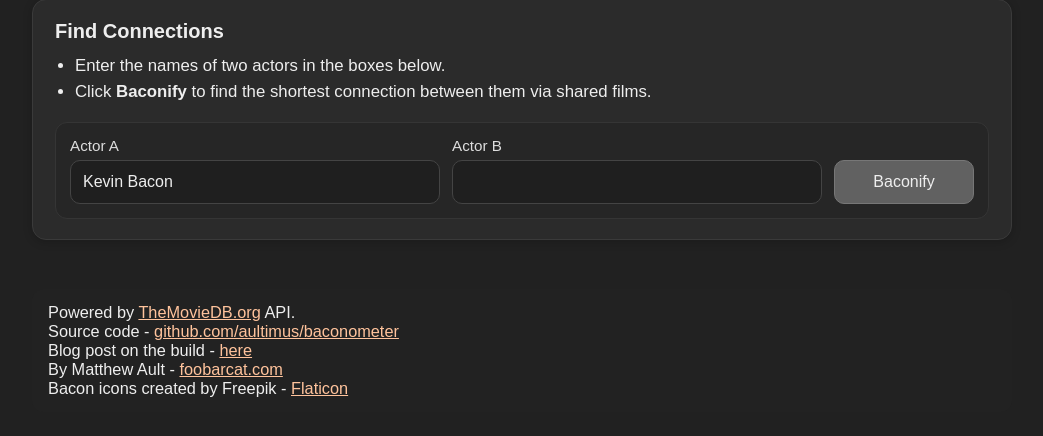
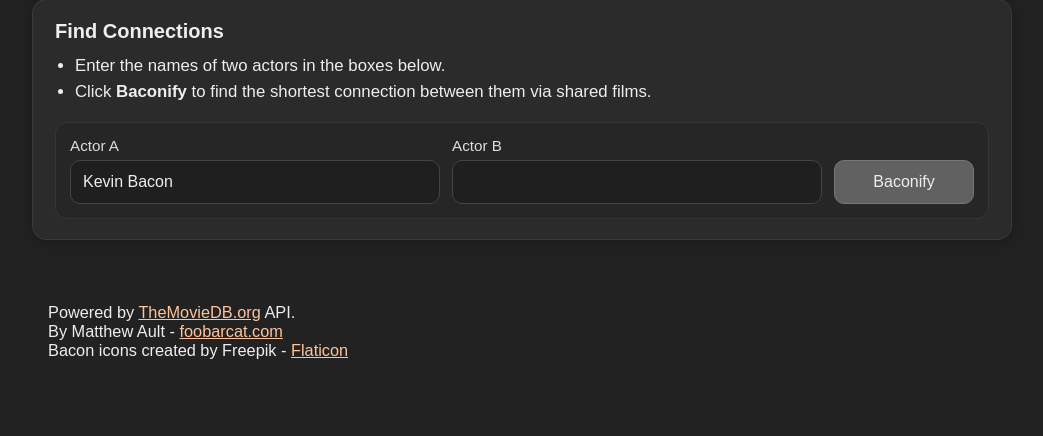
Before and after one commit to aultimus/baconometer, a Flask app: page / in a window 1280 px wide. Shown: the part 123-559 px from the top of the page, without its empty margins (118-1161 px from the left). Run offline with Flask 3, Linux system fonts and the light colour scheme.

Commit message:
baconify.html: simplify footer

```diff
--- a/src/baconometer/templates/baconify.html
+++ b/src/baconometer/templates/baconify.html
@@ -457,10 +457,6 @@
             <div class="footer">
                 <span>Powered by <a href="https://www.themoviedb.org/" target="_blank">TheMovieDB.org</a> API.</span>
                 <br>
-                <span>Source code - <a href="https://github.com/aultimus/baconometer" target="_blank">github.com/aultimus/baconometer</a></span>
-                <br>
-                <span>Blog post on the build - <a href="https://foobarcat.com/2025/07/21/baconometer.html" target="_blank">here</a></span>
-                <br>
                 <span>By Matthew Ault - <a href="https://foobarcat.com" target="_blank">foobarcat.com</a></span>
                 <br>
                 <span>Bacon icons created by Freepik - <a href="https://www.flaticon.com/free-icons/bacon" title="bacon icons" target="_blank">Flaticon</a></span>
```
